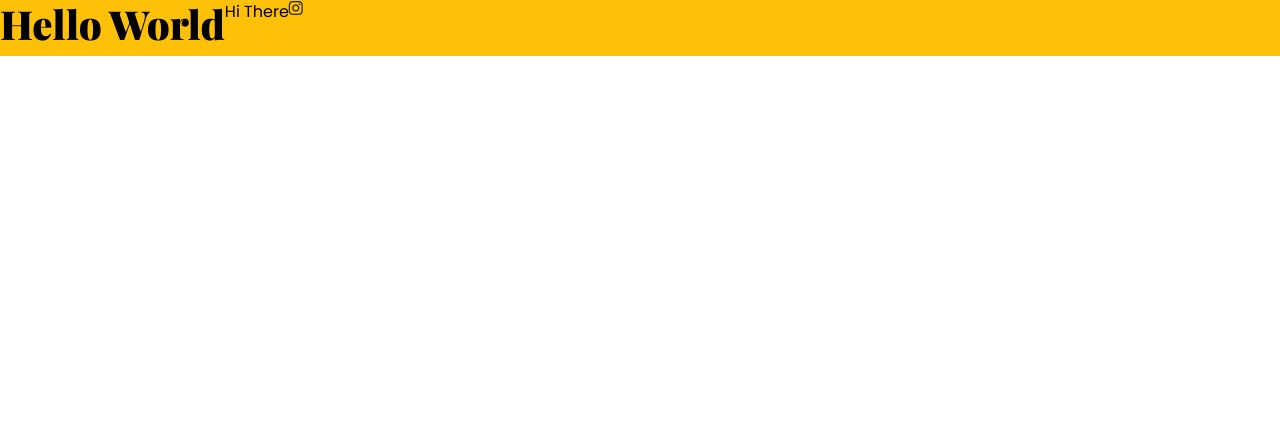
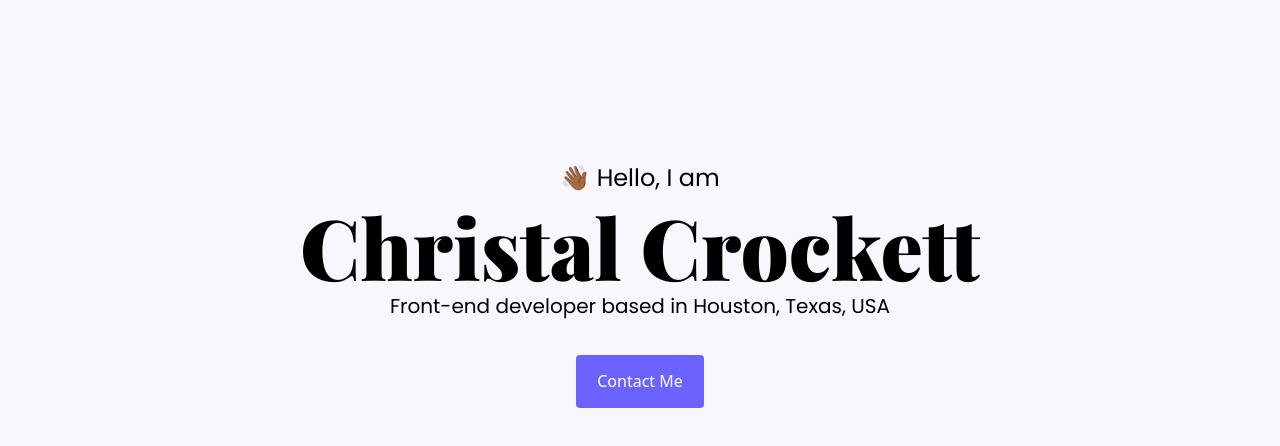
Before and after one commit to ChristalCrockett/portfolio, a plain HTML site: page index.html in a window 1280 px wide. Drawn offline with nearby package versions, Linux system fonts and the light colour scheme; a web font is replaced by a local one.

Commit message:
Made updates to css and html
Updated the html to reflect a welcome page. Updated css to style the home page.

```diff
--- a/index.html
+++ b/index.html
@@ -31,11 +31,11 @@
     ></script>
   </head>
   <body>
-    <div class="d-flex bg-warning">
-      <h1>Hello World</h1>
-
-      <p>Hi There</p>
-      <i class="fa-brands fa-instagram"></i>
+    <div class="hero">
+      <p>👋🏾 Hello, I am</p>
+      <h1>Christal Crockett</h1>
+      <h2 class="mb-5">Front-end developer based in Houston, Texas, USA</h2>
+      <div><a href="#" class="btn btn-branding">Contact Me</a></div>
     </div>
   </body>
 </html>
--- a/styles/portfolio.css
+++ b/styles/portfolio.css
@@ -1,4 +1,41 @@
-h1 {
+.root {
+  --branding-color: #6c63ff;
+  --secondary-color: #f9f7fe;
+  --heading-font-family: "Playfair Display", serif;
+  --default-font-family: "Poppins", san-serif;
+}
+
+.hero {
+  background-color: #f9f7fe;
+  text-align: center;
+  padding: 160px 20px;
+}
+
+.hero p {
+  font-size: 24px;
+  font-family: "Poppins", san-serif;
+  margin: 0;
+  color: black;
+}
+
+.hero h2 {
+  font-family: "Poppins", san-serif;
+  font-weight: normal;
+  line-height: 2px;
+  font-size: 20px;
+  color: black;
+}
+
+.hero h1 {
+  font-size: 84px;
+}
+
+h1,
+h2,
+h3,
+h4,
+h5,
+h6 {
   color: black;
   font-family: "Playfair Display", serif;
   font-weight: bold;
@@ -9,3 +46,11 @@ p {
   font-family: "Poppins", san-serif;
   font-weight: normal;
 }
+
+.btn-branding {
+  background-color: #6c63ff;
+  border-radius: 4px;
+  color: white;
+  line-height: 27px;
+  padding: 12px 20px;
+}
```
